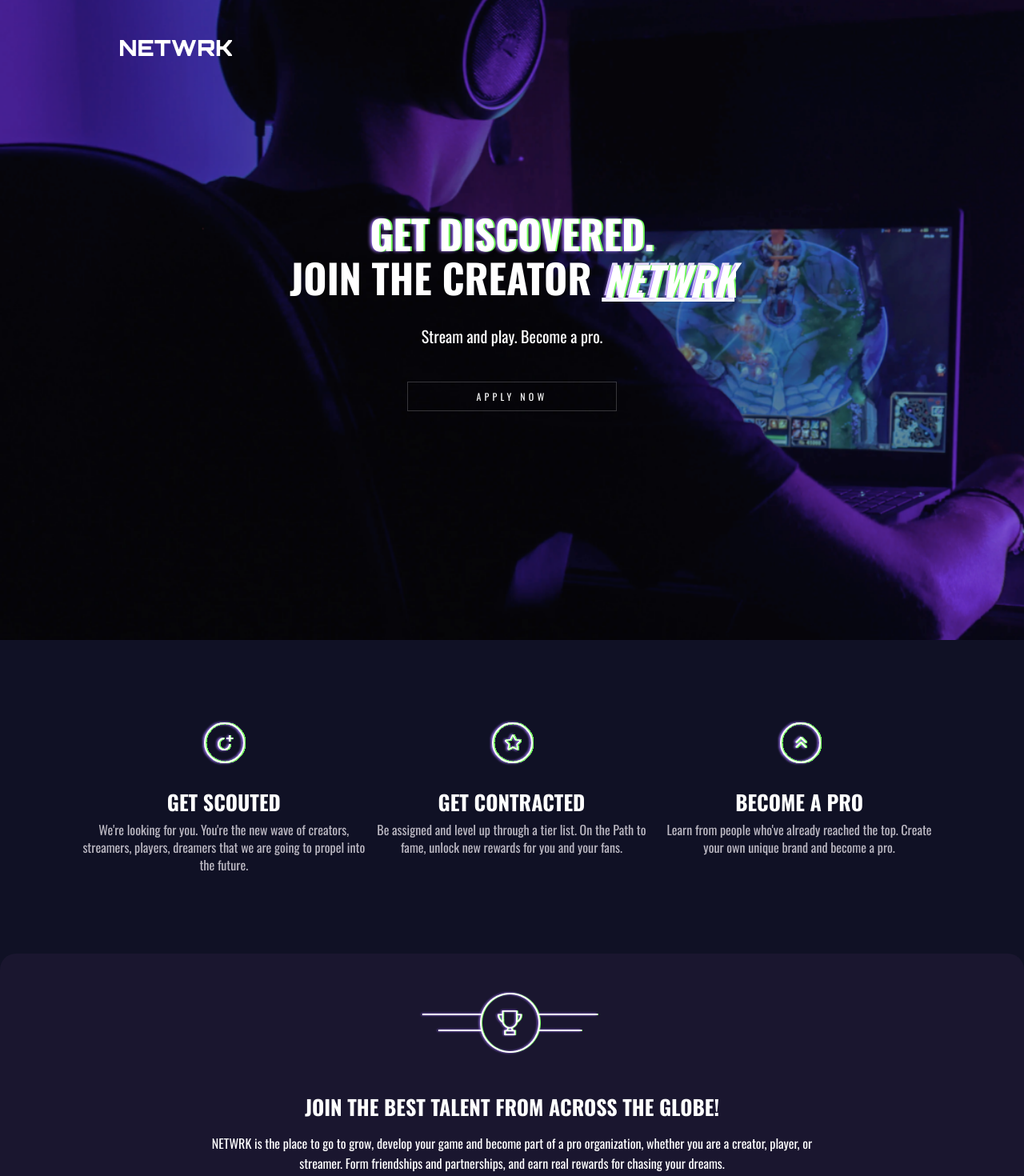
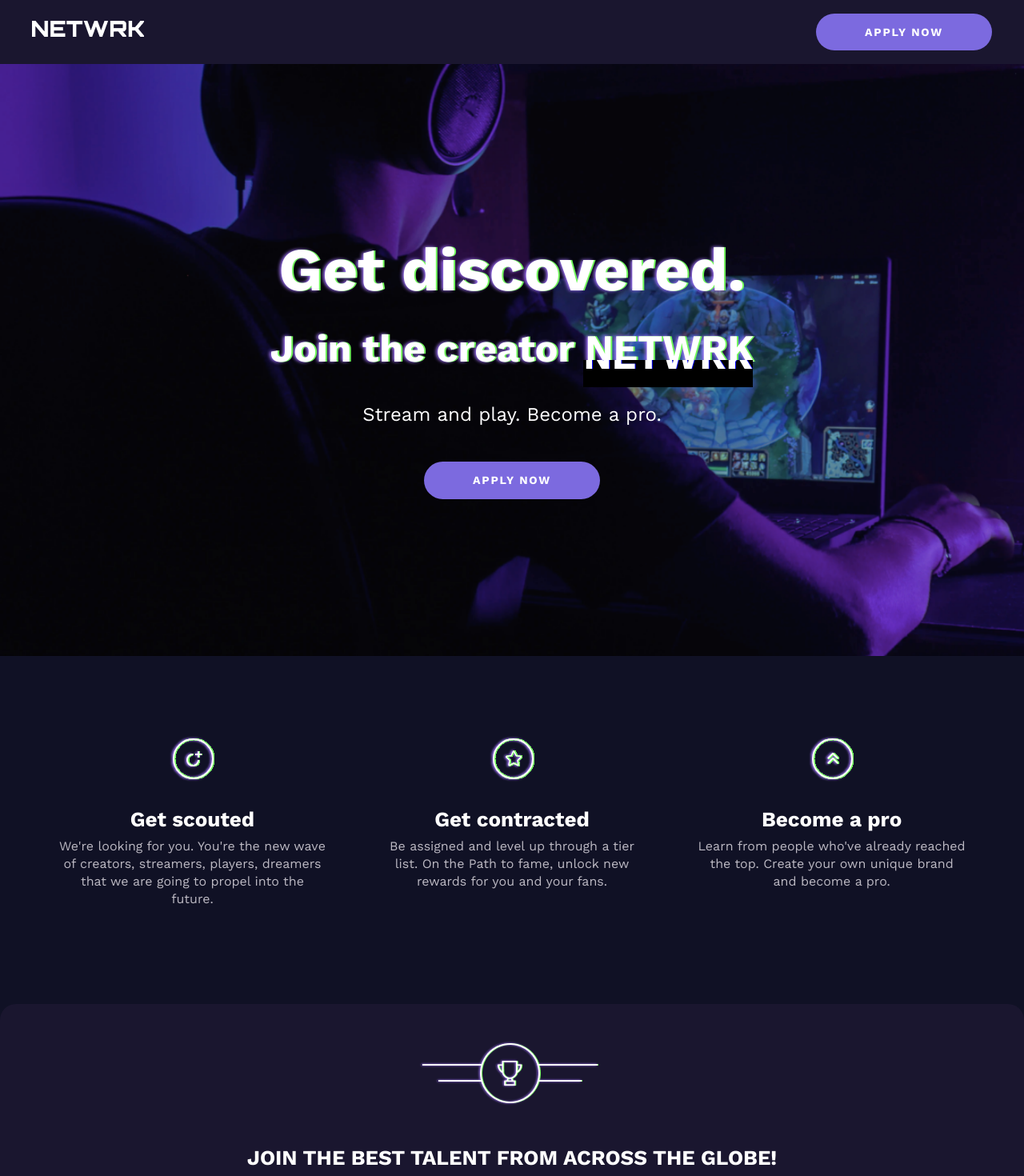
Before and after one commit to Caveaio/network-landing-page, a Nuxt app: page / in a window 1280 px wide. Shown: the top 1470 px of the page at 80% size. Built offline with nearby package versions, Linux system fonts and the light colour scheme.

Commit message:
style changes

```diff
--- a/components/Hero.vue
+++ b/components/Hero.vue
@@ -1,9 +1,9 @@
 <template>
   <div class="hero" :style="{ backgroundImage: `url(${backgroundImagePath})` }">
     <!--  <img src="@/assets/hero.png" alt="" /> -->
-    <div class="content">
-      <h1>GET DISCOVERED.</h1>
-      <h2>JOIN THE CREATOR <i class="glitch" data-text="NETWRK">NETWRK</i></h2>
+    <div class="content container">
+      <h1>Get discovered.</h1>
+      <h2>Join the creator <span class="glitch" data-text="NETWRK">NETWRK</span></h2>
       <p>Stream and play. Become a pro.</p>
       <div>
         <a href="#" class="gltichingbtn" data-text="Apply Now">Apply Now</a>
@@ -26,88 +26,75 @@ export default {
 <style lang="scss" scoped>
 @use "sass:math";
 .hero {
-  width: 100vw;
+  width: calc(100vw - 3rem);
   height: 100vh;
+  max-height: 740px;
+  padding: 0 1.5rem;
   max-width: 100%;
   background-repeat: no-repeat;
   background-size: cover;
   display: flex;
-  place-content: center;
   place-items: center;
-  place-self: center;
+
   @media screen and (max-width: 380px) {
-    width: 100vw;
-    height: 300px;
+    height: 100vh;
+    width: 100%;
+    padding: 3rem 0 0;
   }
 }
 .content {
   text-align: center;
 
-  /*   position: absolute;
-  z-index: 1;
-  top: 35%;
-  margin-left: 50%;
-  transform: translate(-50%, -50%);
   @media screen and (max-width: 380px) {
-    top: 0%;
+    text-align: left;
   }
-  @media screen and (min-width: 768px) {
-    top: 15%;
-  } */
-  p {
-    font-weight: normal;
-    font-size: 20px;
-    line-height: 26px;
-    @media screen and (max-width: 380px) {
-      line-height: 0px;
-    }
-    // @media screen and (min-width: 1024px) {
-    //   line-height: 0px;
-    // }
-  }
+
   h2 {
     font-weight: bold;
-    font-size: 76px;
-    line-height: 80px;
+    font-size: 3rem;
     text-shadow: 2px 0px 0px #71f95b, -2px 0px 4px #a577ff;
+
+    @media screen and (max-width: 768px) {
+      font-size: 1.875rem;
+      text-shadow: none;
+      margin: .5rem 0 1rem;
+    }
+
     @media screen and (max-width: 380px) {
-      font-size: 25px;
-      line-height: 0px;
+      font-size: 1.25rem;
       text-shadow: none;
-      white-space: nowrap;
-      margin-top: 10px;
-    }
-    @media screen and (min-width: 1024px) {
-      font-size: 50px;
-      line-height: 0px;
-      text-shadow: none;
-      white-space: nowrap;
-      margin-top: 10px;
+      margin: .5rem 0 1rem;
     }
   }
   h1 {
     font-weight: bold;
     font-size: 76px;
-    line-height: 80px;
     text-shadow: 2px 0px 0px #71f95b, -2px 0px 4px #a577ff;
+
+    @media screen and (max-width: 768px) {
+      font-size: 3rem;
+      text-shadow: none;
+    }
+
     @media screen and (max-width: 380px) {
-      font-size: 25px;
+      font-size: 2rem;
       text-shadow: none;
-      line-height: 10px;
-    }
-    @media screen and (min-width: 1024px) {
-      font-size: 50px;
-      line-height: 10px;
     }
   }
   p {
-    padding-top: 21px;
-    padding-bottom: 44px;
+    font-size: 1.5rem;
+    margin: 1.5rem 0 2.5rem;
+
     @media screen and (max-width: 380px) {
-      font-size: 15px;
+      font-size: 1.125rem;
       text-shadow: none;
       padding-top: 10px;
       padding-bottom: 22px;
+    }
+
+    @media screen and (max-width: 768px) {
+      text-shadow: none;
+      font-size: 1.25rem;
     }
   }
   i {
--- a/components/Section.vue
+++ b/components/Section.vue
@@ -1,5 +1,5 @@
 <template>
-  <div class="section">
+  <div class="section container">
     <div class="inner-section">
       <i>
         <svg
@@ -74,7 +74,7 @@
           </defs>
         </svg>
       </i>
-      <h3>GET SCOUTED</h3>
+      <h3>Get scouted</h3>
       <p>
         We're looking for you. You're the new wave of creators, streamers,
         players, dreamers that we are going to propel into the future.
@@ -154,14 +154,13 @@
           </defs>
         </svg>
       </i>
-      <h3>GET CONTRACTED</h3>
+      <h3>Get contracted</h3>
       <p>
         Be assigned and level up through a tier list. On the Path to fame,
         unlock new rewards for you and your fans.
       </p>
     </div>
     <div class="inner-section">
-      <i>
         <svg
           width="57"
           height="57"
@@ -233,8 +232,7 @@
             </filter>
           </defs>
         </svg>
-      </i>
-      <h3>BECOME A PRO</h3>
+      <h3>Become a pro</h3>
       <p>
         Learn from people who've already reached the top. Create your own unique
         brand and become a pro.
@@ -250,20 +248,29 @@ export default {
 </script>
 <style lang="scss" scoped>
 .section {
-  padding: 100px;
+  padding: 100px 0 120px;
   flex-shrink: 1;
   display: flex;
   text-align: center;
-  @media screen and (max-width: 380px) {
-    display: inline-block;
+  place-content: center;
+
+  @media screen and (max-width: 991px) {
+    flex-direction: column;
+    align-items: center;
+  }
+
+  .inner-section {
+    width: calc(33.3% - 4rem);
     flex-shrink: 0;
-  }
-  .inner-section {
-    width: 33.3%;
-    flex-shrink: 0;
-    @media screen and (max-width: 680px) {
+    padding: 0 2rem;
+    max-width: 350px;
+
+    @media screen and (max-width: 991px) {
       width: 100%;
-      margin-bottom: 15px;
+
+      &:not(:last-child) {
+        margin-bottom: 4rem;
+      }
     }
   }
   p {
@@ -272,7 +279,7 @@ export default {
     font-size: 16px;
     line-height: 22px;
     color: #bcb9c3;
-    padding-left: 65px;
+
     @media screen and (max-width: 680px) {
       padding-left: 0px;
       width: 100%;
--- a/components/TopNav.vue
+++ b/components/TopNav.vue
@@ -1,25 +1,45 @@
 <template>
-  <div>
-    <NuxtLink to="/">
-      <div class="logo"><img src="@/assets/logo.png" alt="" /></div>
-    </NuxtLink>
-  </div>
+  <header class="header" ref="header" :class="{ 'header--sticky': sticky }">
+    <div class="container">
+      <div class="row">
+        <NuxtLink to="/">
+          <div class="logo"><img src="@/assets/logo.png" alt="" /></div>
+        </NuxtLink>
+
+        <div style="margin-left: auto;">
+          <a href="#" class="gltichingbtn" data-text="Apply Now">Apply Now</a>
+        </div>
+      </div>
+    </div>
+  </header>
 </template>
 
 <script lang="ts">
 export default {
   name: 'TopNav',
+
+  data () {
+    return {
+      sticky: false
+    }
+  }
 }
 </script>
 <style lang="scss" scoped>
-.logo {
-  position: fixed;
+.header {
+  position: sticky;
   z-index: 1;
   top: 0;
-  padding-left: 150px;
-  padding-top: 50px;
+  display: flex;
+  align-items: center;
+  background-color: #1a162f;
+  height: 5rem;
+  width: 100%;
+
   @media screen and (max-width: 380px) {
-    display: none;
+    .logo img {
+      height: 1rem;
+    }
   }
 }
 </style>
--- a/components/organisms/hero.vue
+++ b/components/organisms/hero.vue
@@ -34,13 +34,11 @@ export default {
   top: 35%;
   margin-left: 50%;
   transform: translate(-50%, -50%);
-  // text-align:center;
+
   @media screen and (max-width: 380px) {
     top: 0%;
   }
-  //  @media screen and (min-width: 768px) {
-  //   top: 15%;
-  // }
+
   p {
     font-style: normal;
     font-weight: normal;
--- a/layouts/default.vue
+++ b/layouts/default.vue
@@ -1,5 +1,5 @@
 <template>
-  <div class="container">
+  <div>
     <TopNav />
     <Nuxt />
     <Footer />
@@ -7,7 +7,8 @@
 </template>
 
 <style lang="scss">
-@import url('https://fonts.googleapis.com/css2?family=Oswald:wght@400;700&display=swap');
+@import url('https://fonts.googleapis.com/css2?family=Work+Sans:wght@400;700&display=swap');
+@import url('https://fonts.googleapis.com/css2?family=Ubuntu:wght@400&display=swap');
 
 :root {
   --white: #fff;
@@ -21,8 +22,22 @@
   --dark-100: #d8d6dc;
 }
 .container {
-  min-height: calc(100vh - 70px);
+  max-width: 1440px;
+  padding: 0 2.5rem;
+  width: calc(100% - 5rem);
+  margin: 0 auto;
+
+  @media screen and (max-width: 380px) {
+    padding: 0 1.5rem;
+    width: calc(100% - 3rem);
+  }
 }
+
+.row {
+  display: flex;
+  align-items: center;
+}
+
 * {
   // box-sizing: border-box;
   line-height: 1.6;
@@ -30,7 +45,7 @@
   padding: 0;
   transition: 0.3s;
   color: white;
-  font-family: 'Oswald', sans-serif;
+  font-family: 'Work Sans', sans-serif;
   &::before,
   &::after {
     box-sizing: border-box;
@@ -60,28 +75,38 @@ a {
 }
 
 .gltichingbtn {
-  width: 200px;
+  width: 160px;
   display: block;
   position: relative;
   margin: auto;
   background: none;
-  border: none;
+  border: 0;
   outline: none;
+  font-family: 'Work Sans', sans-serif;
+  overflow: hidden;
   cursor: pointer;
-  padding: 8px 30px;
-  font-size: 0.75em;
-  letter-spacing: 0.35em;
+  font-weight: 700;
+  padding: .75rem 30px;
+  font-size: 0.875em;
+  letter-spacing: 0.125em;
+  background-color: #7c6adf;
+  border-radius: 25px;
   text-align: center;
   text-transform: uppercase;
-  border: 1px solid hsla(0, 0%, 100%, 0.2);
   transition: all 0.1s ease;
+
+  @media screen and (max-width: 380px) {
+    width: 100%;
+    padding: .75rem 0;
+  }
+
   &:before,
   &:after {
     content: 'APPLY NOW';
     position: absolute;
     top: 0;
     left: 0;
-    padding: 8px 0;
+    padding: .75rem 0;
     width: 100%;
     -webkit-clip: rect(0px, 0px, 0px, 0px);
     clip: rect(0px, 0px, 0px, 0px);
--- a/nuxt.config.js
+++ b/nuxt.config.js
@@ -1,7 +1,7 @@
 export default {
   target: 'static',
   router: {
-    base: 'https://caveaio.github.io/network-landing-page', // Remove when domain is CNAMEd
+    base: '', // Remove when domain is CNAMEd
   },
   head: {
     title: 'NETWRK',
--- a/pages/index.vue
+++ b/pages/index.vue
@@ -1,5 +1,5 @@
 <template>
-  <div class="container">
+  <div>
     <Hero />
     <Section />
     <Talent />
```
